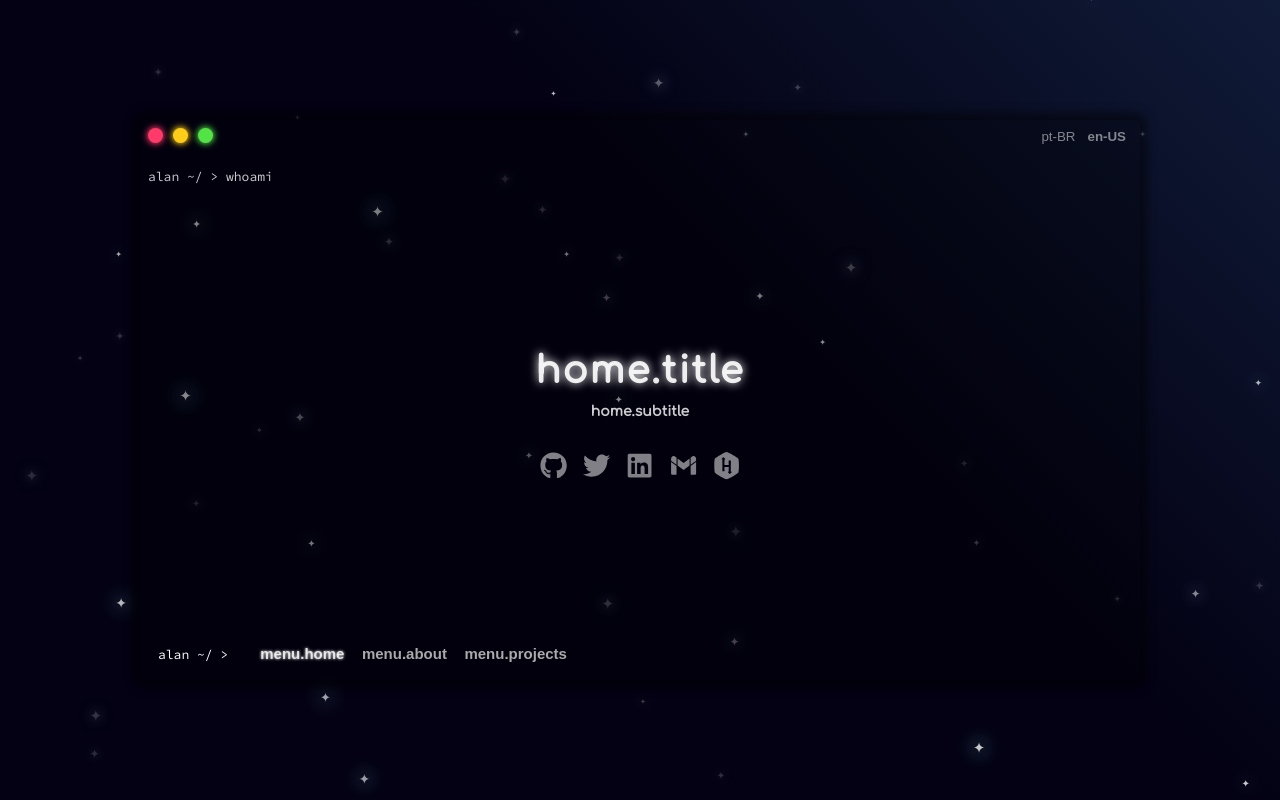
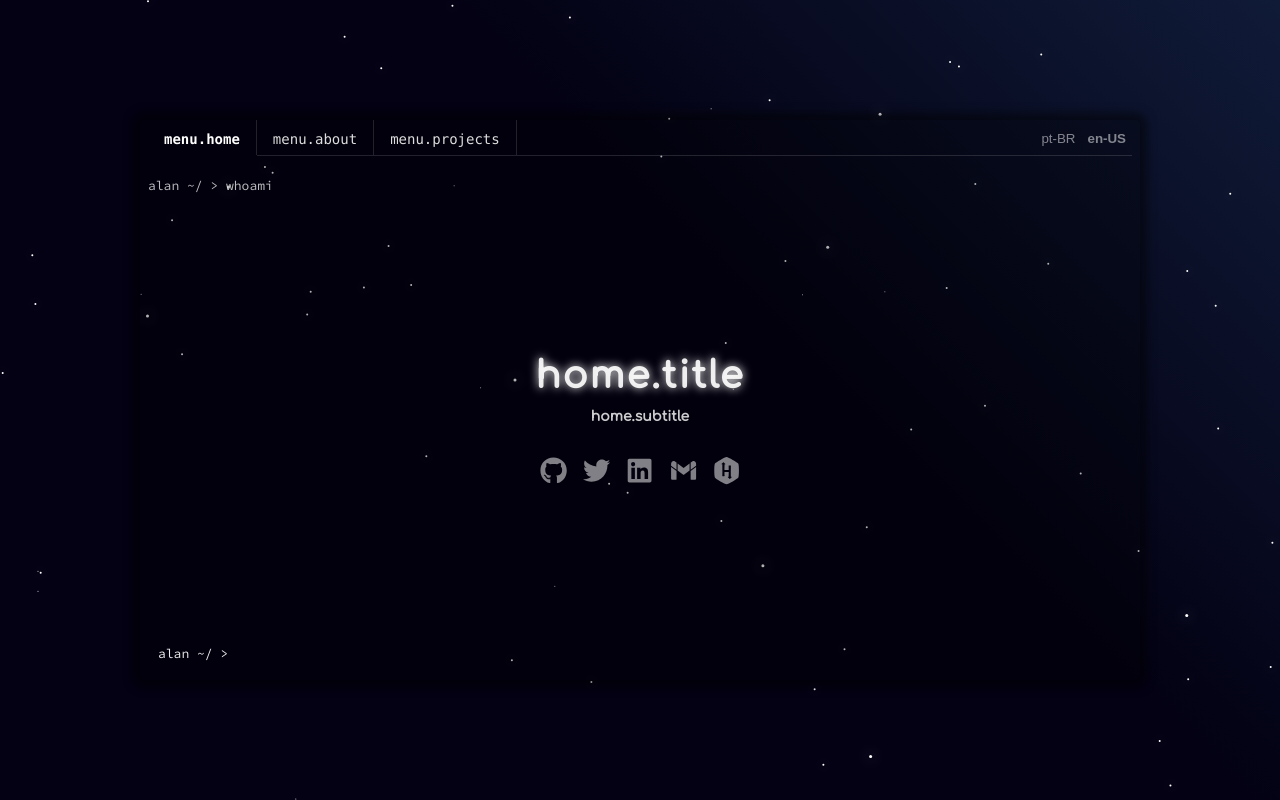
Before and after one commit to alanfgn/alanfgn, a React (Create React App) app: page / in a window 1280 px wide. Built offline with nearby package versions, Linux system fonts and the light colour scheme; what i18next-xhr-backend would draw is missing.

Commit message:
Updating terminal, sky and about

```diff
--- a/public/locales/en-US/translation.json
+++ b/public/locales/en-US/translation.json
@@ -12,7 +12,7 @@
     },
     "about": {
         "title": "About",
-        "text1": "Hey, i'm a software developer, graduated in software engenering in <a href='https://www.ucsal.br/'> Ucsal</a>. Actually i work at <a href='https://solutis.com.br/'>Solutis</a> , i am {{years}} years old and i am from Salvador, Bahia, Brazil. Fullstack developer mainly with Java and React. Currently interested in data sience, more specificaly in text mining and nlp with Python."
+        "text1": "Hey, I'm a developer graduated in Software Engineering at UCSal, Postgraduate in Data Engineering at PUC Minas and currently working as Sr Software Engineer at Solutis. I'm {{years}} years old and I'm from Salvador, Bahia, Brazil. Linux enthusiast and love logic problems. For me, the ability to extract and store information is the greatest human skill and I want to expand that capacity through programming."
     },
     "projects": {
         "title": "Projects",
--- a/public/locales/pt-BR/translation.json
+++ b/public/locales/pt-BR/translation.json
@@ -12,7 +12,7 @@
     },
     "about": {
         "title": "Sobre",
-        "text1": "Olá, eu sou um desenvolvedor de software graduado na <a href='https://www.ucsal.br/'> Ucsal</a>. Atualmente trabalho na <a href='https://solutis.com.br/'>Solutis</a>, Tenho {{years}} anos e sou de Salvador, Bahia, Brazil. Desenvolvedor Fullstack principalmente com React e Java. Atualmente interessando em data sience, mais especificamente em Mineração de texto e Nlp com Pyhton."
+        "text1": "Olá, eu sou um desenvolvedor graduado em Engenharia de Software pela UCSal, Pós graduando em Engenharia de dados na PUC Minas e atualmente trabalhando como Sr Software Engineer na Solutis. Tenho {{years}} anos e sou de Salvador, Bahia, Brazil. Entusiasta Linux e amo problemas de logica. Para mim a capacidade de extrair e armazenar informação é a maior habilidade humana e quero ampliar essa capacidade por meio da programação."
     },
     "projects": {
         "title": "Projetos",
--- a/src/components/stars/Stars.jsx
+++ b/src/components/stars/Stars.jsx
@@ -1,18 +1,33 @@
-import React from "react";
+import React, { useEffect, useRef } from "react";
 import "./Stars.scss";
+import { ready } from "./StartsParallax";
 
 const Stars = ({ qntd, rotation }) => {
+    const refCanvas = useRef(null);
+
+
+    useEffect(() => {
+        console.log(refCanvas)
+        ready(refCanvas.current)
+    }, [])
+
     return (
         <section
             className="sky"
-            style={{
-                transform: `rotate(${rotation}deg)`,
-            }}>
-            {[...Array(qntd || 100).keys()].map(i => (
+
+
+            >
+            {/* {[...Array(qntd || 100).keys()].map(i => (
                 <span key={i} className="star">
                     ✦
                 </span>
-            ))}
+            ))} */}
+
+            <canvas
+                id="stars"
+                ref={refCanvas}
+
+            />
         </section>
     );
 };
--- a/src/components/stars/Stars.scss
+++ b/src/components/stars/Stars.scss
@@ -1,14 +1,23 @@
 .sky {
     overflow: hidden;
     position: fixed;
-    width: 110vw;
-    height: 210vh;
+    width: 100vw;
+    height: 100vh;
     // top: 0;
     z-index: -1;
     // border: 1px solid white;
     transition: 4s;
 }
 
+#stars {
+    width: 100%;
+    height: 100%;
+    position: fixed;
+    top: 0;
+    left: 0;
+    z-index: -9999;
+    // border: 1px solid red;
+}
 
 $base-glow-color: #fff;
 $primary-glow-color: #1c19c7;
--- /dev/null
+++ b/src/components/stars/StartsParallax.js
@@ -0,0 +1,157 @@
+// ready(function () {
+//     initializeBackground();
+// });
+
+var resizeTimeout;
+var resizeCooldown = 500;
+var lastResizeTime = Date.now();
+
+function initializeBackground() {
+    canvas = document.getElementById("stars");
+
+    canvas.width = window.innerWidth;
+    canvas.height = window.innerHeight;
+
+    window.addEventListener("resize", function () {
+        if (Date.now() - lastResizeTime < resizeCooldown && resizeTimeout) {
+            clearTimeout(resizeTimeout);
+            resizeTimeout = null;
+        }
+
+        lastResizeTime = Date.now();
+        canvas.style.display = "none";
+
+        resizeTimeout = setTimeout(function () {
+            fadeIn(canvas, 500);
+            initializeStars();
+        },500);
+
+        canvas.width = window.innerWidth;
+        canvas.height = window.innerHeight;
+    });
+
+    initializeStars();
+
+    (window.requestAnimationFrame && requestAnimationFrame(paintLoop)) || setTimeout(paintLoop, ms);
+}
+
+var canvas;
+var stars = [];
+
+function rand(max) {
+    return Math.random() * max;
+}
+
+function Star(canvas, size, speed) {
+    this.ctx = canvas.getContext("2d");
+    this.size = size;
+    this.speed = speed;
+    this.x = rand(window.innerWidth);
+
+    this.y = rand(window.innerHeight);
+}
+
+Star.prototype.animate = function (delta) {
+    this.x += this.speed * delta;
+    this.y -= this.speed * delta;
+
+    if (this.y < 0) {
+        this.y = window.innerHeight;
+    }
+    if (this.x > window.innerWidth) {
+        this.x = 0;
+    }
+
+    this.ctx.fillStyle = "#ffffff";
+
+
+    // this.ctx.fillRect(this.x, this.y, this.size, this.size);
+
+    this.ctx.beginPath()
+    this.ctx.arc(this.x, this.y, this.size, 0, 2*Math.PI, false);
+    this.ctx.shadowBlur = 15;
+    this.ctx.shadowColor = "white";
+    this.ctx.fillStyle = this.color;
+    this.ctx.fill();
+    // this.ctx.arc(this.x, this.y, this.size, 0, 2*Math.PI, false);
+    // this.ctx.fill()
+};
+
+function initializeStars() {
+    var winArea = window.innerWidth * window.innerHeight;
+
+    var smallStarsDensity = 0.00001;
+    var mediumStarsDensity = 0.00005;
+    var largeStarsDensity = 0.000007;
+
+    var smallStarsCount = winArea * smallStarsDensity;
+    var mediumStarsCount = winArea * mediumStarsDensity;
+    var largeStarsCount = winArea * largeStarsDensity;
+
+    stars = [];
+
+    for (var i = 0; i < smallStarsCount; i++) {
+        stars.push(new Star(canvas, 0.5, 30));
+    }
+
+    for (var i = 0; i < mediumStarsCount; i++) {
+        stars.push(new Star(canvas, 1, 10));
+    }
+
+    for (var i = 0; i < largeStarsCount; i++) {
+        stars.push(new Star(canvas, 1.5, 15));
+    }
+}
+
+function drawStars(delta) {
+    for (var i = 0; i < stars.length; i++) {
+        stars[i].animate(delta);
+    }
+}
+
+
+var ms = 16;
+var lastPaintTime = 0;
+
+function paintLoop(timestamp) {
+    canvas.getContext("2d").clearRect(0, 0, canvas.width, canvas.height);
+    var delta = (window.requestAnimationFrame ? timestamp - lastPaintTime : ms) / 1500;
+
+    if (delta > 0.05) {
+        delta = 0.05;
+    }
+
+    drawStars(delta);
+
+    (window.requestAnimationFrame && requestAnimationFrame(paintLoop)) || setTimeout(paintLoop, ms);
+    lastPaintTime = timestamp;
+}
+
+function fadeIn(element, duration, callback) {
+    element.style.opacity = 0;
+    element.style.display = "block";
+
+    var startTime = Date.now();
+    var tick = function () {
+        var newOpacity = (Date.now() - startTime) / duration;
+
+        if (newOpacity > 1) {
+            newOpacity = 1;
+            callback && callback();
+        } else {
+            (window.requestAnimationFrame && requestAnimationFrame(tick)) || setTimeout(tick, 16);
+        }
+
+        element.size = newOpacity;
+
+
+    };
+
+    tick();
+}
+
+export const ready = function (canvas) {
+    if (canvas != null) {
+        initializeBackground();
+    }
+};
--- a/src/components/terminal/Terminal.jsx
+++ b/src/components/terminal/Terminal.jsx
@@ -28,7 +28,7 @@ const Terminal = ({ command, children, maxWidth, height, otherComands }) => {
                 commandTextRef.current.innerHTML += command.charAt(i);
                 i++;
 
-                setTimeout(typeWriter, randomNumber(100, 150));
+                setTimeout(typeWriter, randomNumber(80, 110));
             } else {
                 setTimeout(() => {
                     if (!commandTextRef.current) return;
@@ -44,10 +44,9 @@ const Terminal = ({ command, children, maxWidth, height, otherComands }) => {
     return (
         <section className="terminal">
             <div className="header">
-                <div className="left-buttons">
-                    <span className="close" /> <span className="max" /> <span className="min" />
-                </div>
+                <div className="left-buttons">{otherComands}</div>
                 <div className="right-buttons">
+                    <div className="right-buttons-container">
                         {["pt-BR", "en-US"].map((l, i) => (
                             <button
                                 key={i}
@@ -60,6 +59,7 @@ const Terminal = ({ command, children, maxWidth, height, otherComands }) => {
                         ))}
                     </div>
                 </div>
+            </div>
             <div className="command ">
                 <span ref={commandTextRef}></span>
                 <span className="blink" ref={blinkRef}></span>
@@ -68,7 +68,6 @@ const Terminal = ({ command, children, maxWidth, height, otherComands }) => {
             <div className={`command command-bottom ${!showChild && "none"} `}>
                 <span>{basePath}</span>
                 <span className="blink">{"█ "}</span>
-                {otherComands}
             </div>
         </section>
     );
--- a/src/components/terminal/Terminal.scss
+++ b/src/components/terminal/Terminal.scss
@@ -12,21 +12,19 @@
     flex-direction: column;
 
     padding: 0.5rem;
+    padding-top: 0;
 
     .command {
         padding: 0.5rem 0;
         font-size: 13px;
         height: 5vh;
-        color: rgba($color: #fff, $alpha: 0.8);
+        color: rgba($color: #eee, $alpha: 0.8);
 
-        // border: 1px solid red;
         transition: 2s;
 
         &.command-bottom {
-            color: #fff;
+            color: #eee;
 
-            // display: flex;
-            // background-color: rgba($color: #252525, $alpha: 0.2);
             border-radius: 3px;
             padding: 5px 10px;
         }
@@ -36,53 +34,32 @@
         height: 60vh;
         overflow-y: auto;
         transition: 1s;
+    }
 
-    }
+    $colorBorder: rgba(
+        $color: #aaa,
+        $alpha: 0.2,
+    );
 
     .header {
         display: flex;
-        padding-bottom: 10px;
         justify-content: space-between;
-
-        .left-buttons {
-            display: flex;
-
-            > span {
-                margin-right: 10px;
-                background-color: #fff;
-                display: block;
-                height: 15px;
-                width: 15px;
-                border-radius: 50%;
-            }
-
-            $close-color:#fd3a69 ;
-            $max-color: #fecd1a;
-            $min-color: #54e346;
-
-            .close {
-                background-color: $close-color;
-                box-shadow: 0px 0px 6px 1px $close-color;
-            }
-
-            .max {
-                background-color: $max-color;
-                box-shadow: 0px 0px 6px 1px $max-color;
-            }
-
-            .min {
-                background-color: $min-color;
-                box-shadow: 0px 0px 6px 1px $min-color;
-            }
-        }
+        padding-bottom: 0.5rem;
 
         .right-buttons {
             display: flex;
+            border-bottom: 1px solid $colorBorder;
+            flex: 1;
+            justify-content: flex-end;
+
+            .right-buttons-container {
                 button {
+
                     background-color: transparent;
                     color: rgba($color: #fff, $alpha: 0.5);
                     border: none;
                     cursor: pointer;
+                    padding-top: 0.7rem;
 
                     &:hover {
                         text-decoration: underline;
@@ -90,6 +67,7 @@
 
                     &.selected {
                         font-weight: bold;
+                    }
                 }
             }
         }
--- a/src/containers/about/About.jsx
+++ b/src/containers/about/About.jsx
@@ -1,6 +1,7 @@
 import React from "react";
 import { useTranslation } from "react-i18next";
 import "./About.scss";
+import foto from "../../assets/imgs/foto.jpg";
 
 const About = () => {
     const today = new Date();
@@ -8,6 +9,7 @@ const About = () => {
 
     return (
         <div className="about" data-i18n="[html]content.body">
+            <div className="container-text">
                 <span className="bold">{t("about.title")}</span>
                 <div
                     className="text"
@@ -17,6 +19,9 @@ const About = () => {
                         }),
                     }}></div>
             </div>
+
+            <img src={foto} />
+        </div>
     );
 };
 
--- a/src/containers/app/App.scss
+++ b/src/containers/app/App.scss
@@ -23,42 +23,48 @@
     display: inline-block;
 }
 
+
+$colorBorder: rgba(
+    $color: #aaa,
+    $alpha: 0.2,
+);
+
+
 .terminal-command-button {
     background-color: transparent;
-    border: 1px solid rgba($color: #fff, $alpha: 0.5);
     border: none;
-    color: rgba($color: #aaa, $alpha: 1);
-    // text-shadow: 0 0 5px #00a2ffcc;
+
+    border-bottom: 1px solid $colorBorder;
+    border-right: 1px solid $colorBorder;
 
 
-    padding: 5px;
-    // margin-right: 0.3rem;
-    margin-right: 0.5em;
+    color: rgba($color: #ddd, $alpha: 1);
+    font-family: source-code-pro, Menlo, Monaco, Consolas, "Courier New", monospace;
+    font-size: 14px;
+
 
     cursor: pointer;
     text-decoration: none;
-    // border-radius: 5px;
-    font-size: 15px;
-    font-weight: bolder;
-    // width: 70px;
+
+    padding: 0.5rem 1rem;
+    padding-top: 0.7rem;
+
 
     &:hover:not(.selected) {
-        color: #fff;
+        color: rgba($color: #fff, $alpha: 0.8);
         text-shadow:  0 0 5px #eee;
         transition: 0.5s;
     }
 
+
     &.selected {
-        color: rgba($color: #fff, $alpha: 0.8);
-        text-shadow: 0 0 3px #fff;
-        // color: #fff;
-
+        color: #fff;
+        font-weight: bold;
         border: none;
+        border-right: 1px solid $colorBorder;
 
         &:hover {
             background-color: transparent;
-            // color: rgba($color: #fff, $alpha: 0.8);
-
             cursor: default;
         }
     }
```
Also changed, not shown: src/containers/about/About.scss (+14 -6 lines), src/assets/imgs/foto.jpg (added). Lines whose indentation alone changed are shown as unchanged.
